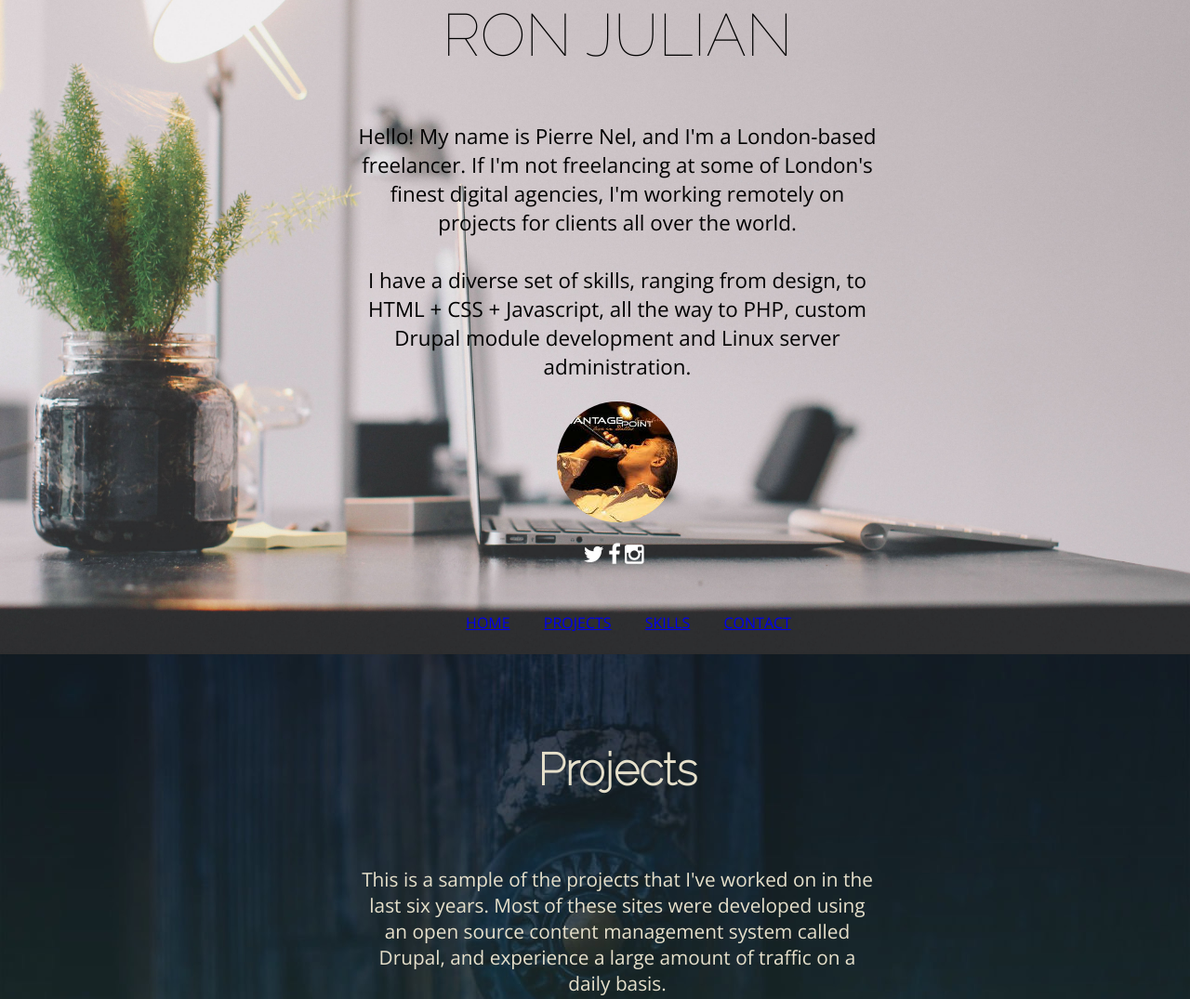
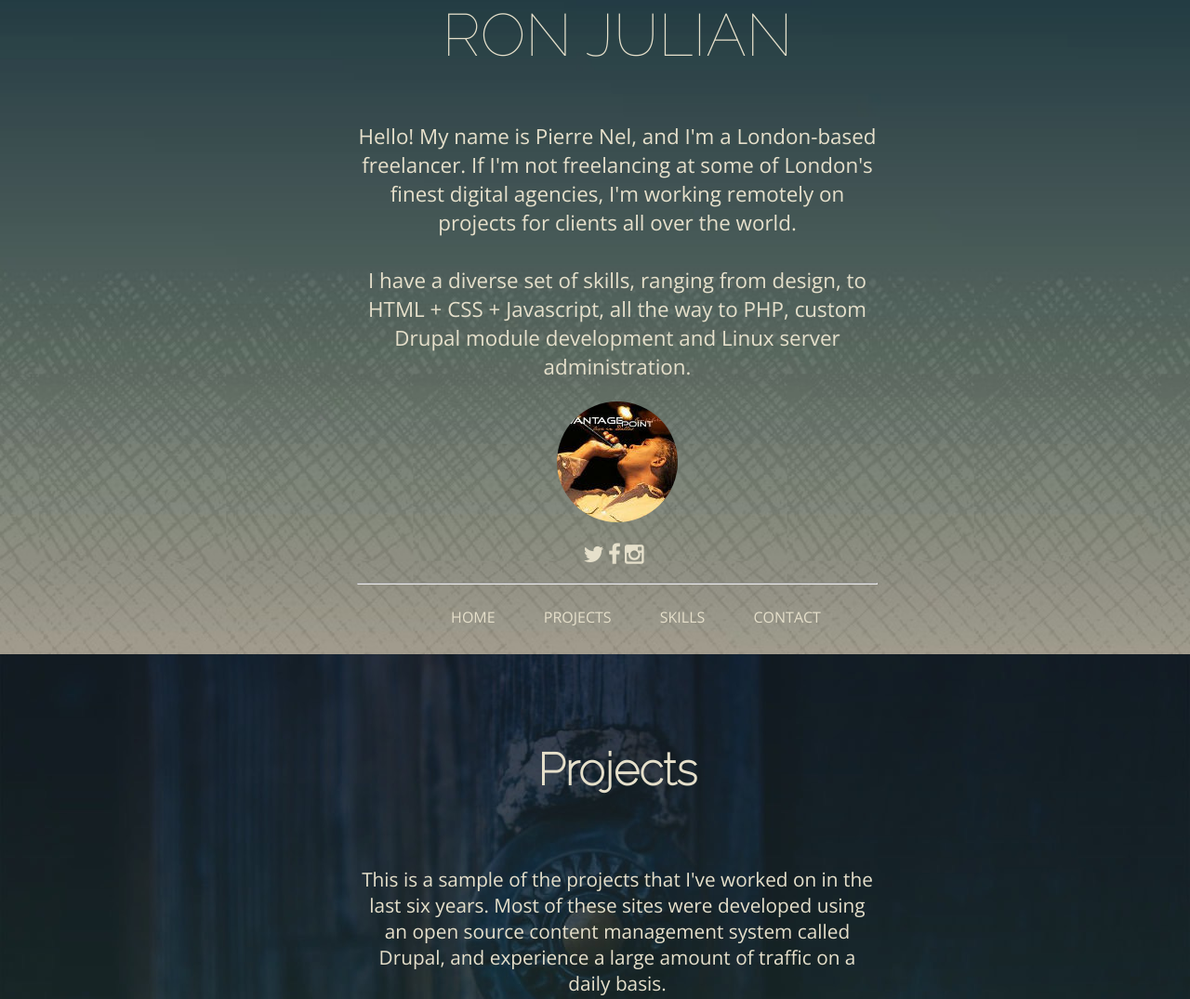
Before and after one commit to ronaldjj80/Portfolio, a plain HTML site: page index.html in a window 1280 px wide. Shown: the top 1075 px of the page at 93% size. Drawn offline with nearby package versions, Linux system fonts and the light colour scheme.

Commit message:
completed site

```diff
--- a/css/style.css
+++ b/css/style.css
@@ -437,7 +437,7 @@ body {
 
 
 .introduction {
-  background-image: url('images/DeathtoStock_Wired7.jpg');
+  background-image: url('images/canvas.jpg');
   background-position: center bottom;
   background-repeat: no-repeat;
   background-size: cover;
@@ -454,6 +454,7 @@ body {
 
 h1 {
   font-family: 'Raleway';
+  color: #E6E0CB;
   font-size: 4em;
   font-weight: 100;
   margin: 0em 0;
@@ -462,6 +463,7 @@ h1 {
 
 p {
   font-family: "Open Sans";
+  color: #E6E0CB;
   padding-bottom: -0.5em;
   padding-top: 1.5em;
   font-size: 1.4em;
@@ -474,11 +476,14 @@ p {
 
 .icons li {
 display: inline-block;
-color: white;
 padding-right: 1em;
 margin-top: 0em;
 font-size: 1.5em;
 margin-left: -1em;
+}
+
+.icons a{
+  color: #E6E0CB;
 }
 
 .main {
@@ -488,13 +493,17 @@ margin-left: -1em;
 .main li{
   font-family: "Open Sans";
   display: inline-block;
-  color: #E6E0CB;
-  padding-top: 3em;
+  padding-top: 1em;
   padding-bottom: 0em;
-  margin-top: -1em;
-  margin-left: 2em;
+  margin-top: -0.5em;
+  margin-left: 3em;
   font-size: 1em;
   font-weight: 500;
+}
+
+.main a{
+  color: #E6E0CB;
+  text-decoration: none;
 }
 
 h2 {
@@ -520,12 +529,13 @@ h2 {
 
 .projectinfo p{
   color: #E6E0CB;
-  display: block;
+  display: inline-block;
   margin-left: auto;
   margin-right: auto;
   text-align: center;
   font-size: 1.3em;
 }
+
 .foliolink {
 margin-left: 3em;
 color: #2C3F43;
@@ -562,3 +572,9 @@ padding-top: 1em:;
 .contact h1 {
    margin-top: -4em;
 }
+
+.contact h2{
+  color: #E6E0CB;
+  font-size: 1.3em;
+  margin-top: -2.5em;
+}
--- a/index.html
+++ b/index.html
@@ -22,17 +22,17 @@
         <img src="images/profileimg.jpg">
         <div class="links">
            <ul class="icons">
-               <li>
-                   <i class="fa fa-twitter"></i>
+               <li><a href="https://twitter.com/RonaldJulian">
+                   <i class="fa fa-twitter"></i></a>
                </li>
-               <li>
-                   <i class="fa fa-facebook"></i>
+               <li><a href="https://www.facebook.com/ronaldjj80">
+                   <i class="fa fa-facebook"></i></a>
                </li>
-               <li>
-                   <i class="fa fa-instagram"></i>
+               <li><a href="https://instagram.com/ronaldjulian/">
+                   <i class="fa fa-instagram"></i></a>
               </li>
           </ul>
-
+       <hr>
         </div>
         <div class="main">
             <ul>
@@ -88,6 +88,7 @@
 	    <div class="content">
 	    <h1>Contact</h1>
 	    <p>I'm available for freelance contracts, so get in touch:</p>
+	    <h2>rondev443@gmail.com</h2>
 	   </div>
 	</section>
 </body>
```
Also changed, not shown: css/images/canvas.jpg (added).
